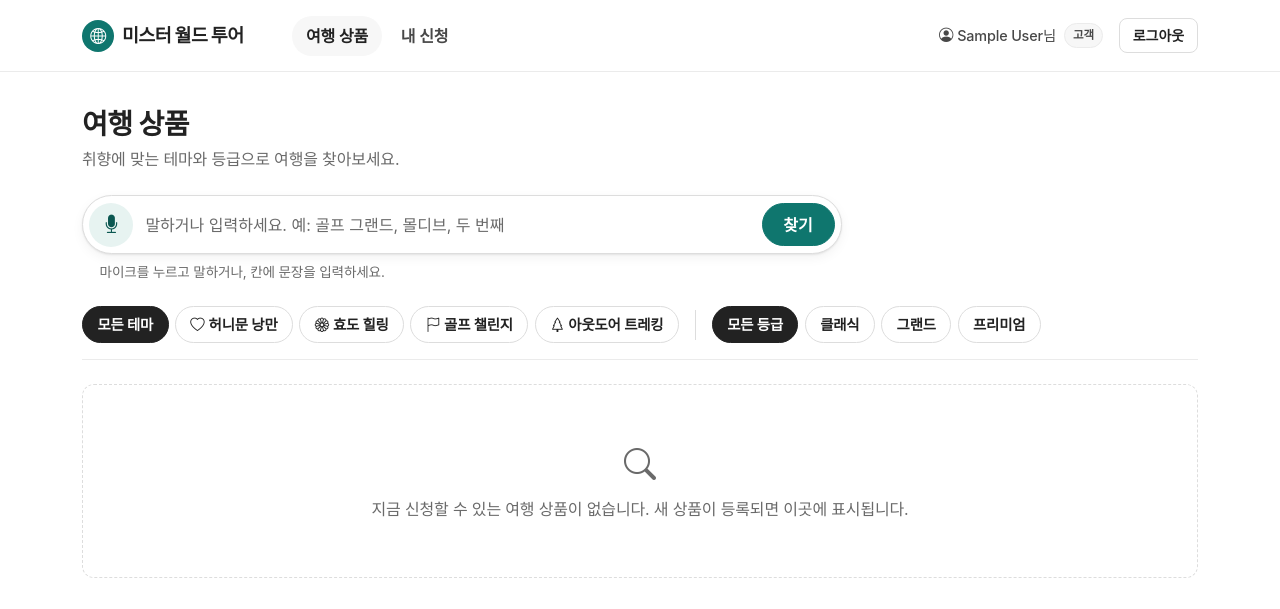
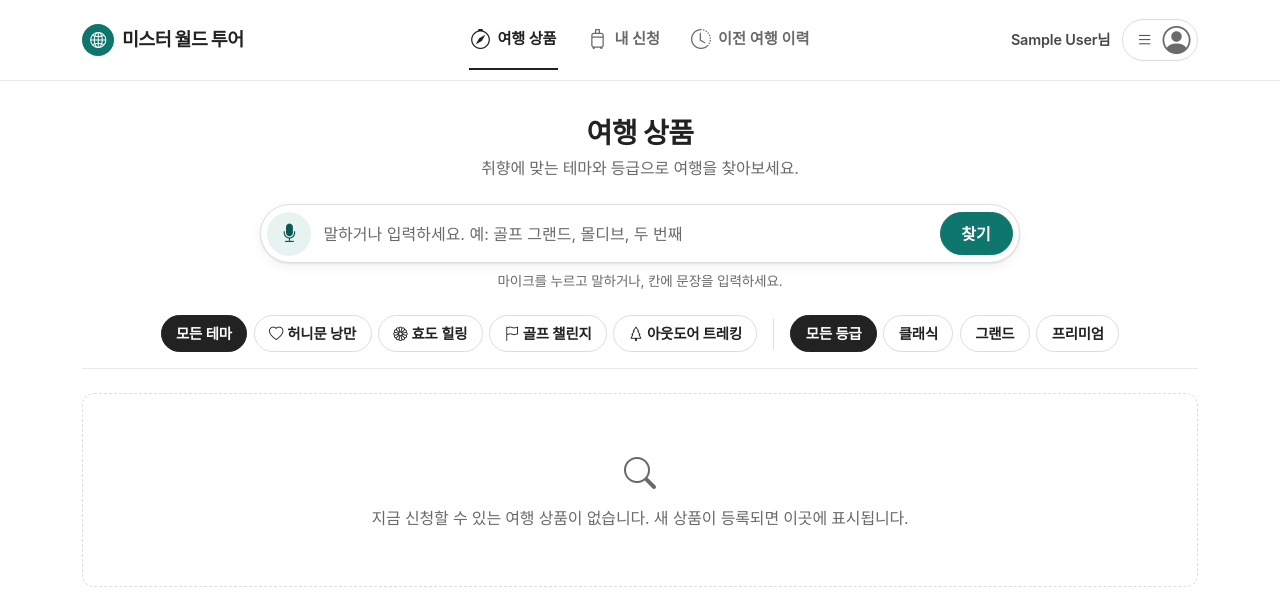
Before and after one commit to yongbeom-jeong/mister-world-tour, a Django app: page /travel/products/ in a window 1280 px wide. Shown: the top 609 px of the page. Run offline with Django 5.2, Linux system fonts and the light colour scheme; the visitor is signed in with stand-in values (Sample User, id 1); data that the repository does not hold is empty; some web fonts are replaced.

Commit message:
feat: 에어비앤비식 상단 메뉴 (가운데 아이콘 탭, 오른쪽 계정 메뉴)
- 상단 메뉴를 [로고 | 가운데 탭 | 계정 메뉴] 세 칸으로
  - 탭(아이콘 + 이름, 선택된 탭은 밑줄): 고객 여행 상품·내 신청·이전 여행 이력 / 직원 메뉴 5개 / 비로그인 테마 4개
  - 오른쪽 동그란 메뉴 버튼: 이름·아이디·역할, 바로가기, 로그아웃 (비로그인은 로그인·회원가입)
  - 휴대폰은 햄버거 대신 탭을 둘째 줄에 두고 가로로 밀어 본다
- 상품 목록: 제목·음성 검색창·필터 칩을 가운데 정렬
- AGENTS.md 상단 메뉴 규칙 갱신

Co-Authored-By: Claude Opus 5.5 <noreply@anthropic.com>

```diff
--- a/static/css/mwt.css
+++ b/static/css/mwt.css
@@ -82,15 +82,41 @@ h1, h2, h3, h4, h5, h6 { font-weight: 700; letter-spacing: -0.02em; color: var(-
 .btn-link { --bs-btn-color: var(--mwt-ink); text-decoration: underline; font-weight: 600; padding-inline: 0; }
 
 /* ---------------------------------------------------------------- 상단 메뉴 */
+/* PC: [로고 | 가운데 탭 | 계정 메뉴] 세 칸, 휴대폰: 둘째 줄에 탭 (가로로 밀어 보기) */
 .mwt-nav { background: #fff; border-bottom: 1px solid var(--mwt-line); }
-.mwt-brand { display: inline-flex; align-items: center; gap: .5rem; font-weight: 800; font-size: 1.15rem; letter-spacing: -0.03em; color: var(--mwt-ink); }
+.mwt-nav-inner { display: grid; grid-template-columns: 1fr auto 1fr; align-items: center; column-gap: 1.5rem; min-height: 80px; }
+.mwt-brand { display: inline-flex; align-items: center; gap: .5rem; font-weight: 800; font-size: 1.15rem; letter-spacing: -0.03em; color: var(--mwt-ink); text-decoration: none; justify-self: start; white-space: nowrap; }
 .mwt-brand:hover { color: var(--mwt-ink); }
 .mwt-brand-mark { display: grid; place-items: center; width: 2rem; height: 2rem; border-radius: 50%; background: var(--mwt-accent); color: #fff; font-size: 1rem; }
-.mwt-nav .nav-link { color: var(--mwt-ink-2); font-weight: 600; padding: .5rem .9rem !important; border-radius: 999px; }
-.mwt-nav .nav-link:hover { color: var(--mwt-ink); background: var(--mwt-surface); }
-.mwt-nav .nav-link.active { color: var(--mwt-ink); background: var(--mwt-surface); }
-.mwt-user { color: var(--mwt-ink-2); font-size: .9rem; font-weight: 500; }
-.mwt-role { font-size: .72rem; font-weight: 600; padding: .15rem .5rem; border-radius: 999px; background: var(--mwt-surface); color: var(--mwt-ink-2); border: 1px solid var(--mwt-line); }
+.mwt-tabs { display: flex; justify-content: center; gap: .5rem 1.75rem; }
+.mwt-tab { display: inline-flex; align-items: center; gap: .45rem; padding: .9rem .1rem; border: 0; border-bottom: 2px solid transparent; background: none; color: var(--mwt-muted); font-weight: 600; font-size: .95rem; text-decoration: none; white-space: nowrap; }
+.mwt-tab i { font-size: 1.25rem; transition: transform .15s; }
+.mwt-tab:hover { color: var(--mwt-ink); }
+.mwt-tab:hover i { transform: scale(1.08); }
+.mwt-tab.active { color: var(--mwt-ink); border-bottom-color: var(--mwt-ink); }
+.mwt-tab:focus-visible { outline: 2px solid var(--mwt-ink); outline-offset: 2px; border-radius: 4px; }
+.mwt-nav-right { justify-self: end; display: flex; align-items: center; gap: .75rem; }
+.mwt-user { color: var(--mwt-ink-2); font-size: .9rem; font-weight: 600; white-space: nowrap; }
+.mwt-nav-link { color: var(--mwt-ink); font-weight: 600; font-size: .9rem; text-decoration: none; padding: .55rem .8rem; border-radius: 999px; white-space: nowrap; }
+.mwt-nav-link:hover { background: var(--mwt-surface); color: var(--mwt-ink); }
+.mwt-menu-btn { display: inline-flex; align-items: center; gap: .6rem; padding: .35rem .4rem .35rem .8rem; border: 1px solid var(--mwt-line-strong); border-radius: 999px; background: #fff; color: var(--mwt-ink-2); font-size: 1.05rem; transition: box-shadow .15s; }
+.mwt-menu-btn .bi-person-circle { font-size: 1.75rem; color: var(--mwt-muted); line-height: 1; }
+.mwt-menu-btn:hover, .mwt-menu-btn[aria-expanded="true"] { box-shadow: var(--mwt-shadow-sm); }
+.mwt-menu-btn:focus-visible { outline: 2px solid var(--mwt-ink); outline-offset: 2px; }
+.mwt-menu { min-width: 15rem; padding: .5rem 0; border: 0; border-radius: var(--mwt-radius); box-shadow: 0 8px 28px rgba(0, 0, 0, .16); }
+.mwt-menu .dropdown-item { padding: .65rem 1.1rem; font-size: .95rem; color: var(--mwt-ink); }
+.mwt-menu .dropdown-item:hover, .mwt-menu .dropdown-item:focus { background: var(--mwt-surface); color: var(--mwt-ink); }
+.mwt-menu .dropdown-divider { border-color: var(--mwt-line); margin: .4rem 0; }
+.mwt-menu-head { padding: .5rem 1.1rem .4rem; }
+.mwt-role { font-size: .72rem; font-weight: 600; padding: .1rem .45rem; border-radius: 999px; background: var(--mwt-surface); color: var(--mwt-ink-2); border: 1px solid var(--mwt-line); }
+@media (max-width: 991.98px) {
+  .mwt-nav-inner { grid-template-columns: 1fr auto; min-height: 0; padding-top: .6rem; }
+  .mwt-tabs { grid-column: 1 / -1; order: 3; justify-content: safe center; overflow-x: auto; scrollbar-width: none; margin-inline: -.75rem; padding-inline: .75rem; gap: 1.25rem; }
+  .mwt-tabs::-webkit-scrollbar { display: none; }
+  .mwt-tab { padding: .7rem .1rem; font-size: .88rem; }
+  .mwt-tab i { font-size: 1.1rem; }
+}
+@media (max-width: 380px) { .mwt-brand-name { font-size: 1rem; } }
 
 /* ---------------------------------------------------------------- 페이지 머리 (내부 페이지 공통) */
 .mwt-page-head { padding: 2.25rem 0 1.25rem; }
@@ -336,7 +362,7 @@ input:disabled + .option-tile { opacity: .45; cursor: not-allowed; }
 .table thead th { font-size: .82rem; font-weight: 600; color: var(--mwt-muted); }
 
 /* 음성·문장으로 찾기: [마이크][입력칸][찾기] 한 줄 */
-.voice-search { max-width: 760px; margin: 1.5rem 0 1.5rem; }
+.voice-search { max-width: 760px; margin: 1.5rem auto; }
 .voice-search-bar { display: flex; align-items: center; gap: .5rem; padding: .4rem; background: #fff; border: 1px solid var(--mwt-line-strong); border-radius: 999px; box-shadow: var(--mwt-shadow-sm); }
 .voice-search-bar:focus-within { border-color: var(--mwt-ink); box-shadow: 0 0 0 1px var(--mwt-ink), var(--mwt-shadow-sm); }
 .voice-input { flex: 1; min-width: 0; border: 0; outline: none; background: transparent; padding: .5rem .25rem; font-size: 1rem; color: var(--mwt-ink); }
@@ -348,7 +374,7 @@ input:disabled + .option-tile { opacity: .45; cursor: not-allowed; }
 .mic-btn:disabled { background: var(--mwt-surface); color: var(--mwt-muted); cursor: not-allowed; }
 .mic-btn.listening { background: var(--mwt-danger); color: #fff; animation: pulse 1.2s infinite; }
 @keyframes pulse { 0% { box-shadow: 0 0 0 0 rgba(193, 53, 21, .45); } 70% { box-shadow: 0 0 0 12px rgba(193, 53, 21, 0); } 100% { box-shadow: 0 0 0 0 rgba(193, 53, 21, 0); } }
-.voice-status { font-size: .85rem; color: var(--mwt-muted); margin: .5rem 0 0 1.1rem; }
+.voice-status { font-size: .85rem; color: var(--mwt-muted); margin: .5rem 0 0; text-align: center; }
 
 /* ---------------------------------------------------------------- 푸터 */
 .mwt-footer { background: var(--mwt-surface); border-top: 1px solid var(--mwt-line); color: var(--mwt-ink-2); padding: 3rem 0 1.5rem; margin-top: 4rem; font-size: .9rem; }
@@ -378,8 +404,8 @@ input:disabled + .option-tile { opacity: .45; cursor: not-allowed; }
 .guide-grid dd { margin: 0; line-height: 1.65; color: var(--mwt-muted); font-size: .92rem; }
 
 /* ---------------------------------------------------------------- 상품 목록 */
-.catalog-toolbar { display: flex; align-items: center; justify-content: space-between; gap: 1rem; flex-wrap: wrap; padding: 0 0 1rem; border-bottom: 1px solid var(--mwt-line); margin-bottom: 1.5rem; }
-.catalog-filters { display: flex; align-items: center; gap: .75rem; flex-wrap: wrap; flex: 1 1 32rem; min-width: 0; }
+.catalog-toolbar { display: flex; align-items: center; justify-content: center; gap: 1rem; flex-wrap: wrap; padding: 0 0 1rem; border-bottom: 1px solid var(--mwt-line); margin-bottom: 1.5rem; }
+.catalog-filters { display: flex; align-items: center; justify-content: center; gap: .75rem; flex-wrap: wrap; flex: 0 1 auto; min-width: 0; }
 .catalog-filters .chip-group { gap: .4rem; }
 .catalog-filters .chip-group .btn { padding: .4rem .9rem; font-size: .9rem; }
 .catalog-filters .divider { width: 1px; align-self: stretch; background: var(--mwt-line-strong); margin: .2rem .25rem; }
@@ -443,7 +469,3 @@ input:disabled + .option-tile { opacity: .45; cursor: not-allowed; }
 .empty-state i { font-size: 2rem; color: var(--mwt-muted); }
 
 /* ---------------------------------------------------------------- PC */
-@media (min-width: 992px) {
-  .mwt-nav { min-height: 72px; }
-  .mwt-nav .navbar-brand { margin-right: 1.5rem; }
-}
--- a/templates/base.html
+++ b/templates/base.html
@@ -7,53 +7,74 @@
   <link href="https://cdn.jsdelivr.net/gh/orioncactus/pretendard@v1.3.9/dist/web/variable/pretendardvariable-dynamic-subset.min.css" rel="stylesheet">
   <link href="https://cdn.jsdelivr.net/npm/bootstrap@5.3.3/dist/css/bootstrap.min.css" rel="stylesheet">
   <link href="https://cdn.jsdelivr.net/npm/bootstrap-icons@1.11.3/font/bootstrap-icons.min.css" rel="stylesheet">
-  <link href="{% static 'css/mwt.css' %}?v=20261113-13" rel="stylesheet">
+  <link href="{% static 'css/mwt.css' %}?v=20261114-2" rel="stylesheet">
   {% block extra_head %}{% endblock %}
 </head>
 <body class="d-flex flex-column min-vh-100 {% if user.is_staff_member %}mwt-staff{% endif %} {% block page_class %}{% endblock %}">
   {% with url=request.resolver_match.url_name ns=request.resolver_match.namespace %}
-  <nav class="navbar navbar-expand-lg navbar-light mwt-nav py-2 sticky-top">
-    <div class="container">
-      <a class="navbar-brand mwt-brand" href="{% url 'home' %}">
-        <span class="mwt-brand-mark" aria-hidden="true"><i class="bi bi-globe2"></i></span>미스터 월드 투어
+  {# 상단 메뉴: 로고(왼쪽) · 역할별 탭(가운데) · 계정 메뉴(오른쪽). 휴대폰에서는 탭이 둘째 줄로 내려간다 #}
+  <header class="mwt-nav sticky-top">
+    <div class="container mwt-nav-inner">
+      <a class="mwt-brand" href="{% url 'home' %}">
+        <span class="mwt-brand-mark" aria-hidden="true"><i class="bi bi-globe2"></i></span><span class="mwt-brand-name">미스터 월드 투어</span>
       </a>
-      <button class="navbar-toggler border-0" type="button" data-bs-toggle="collapse" data-bs-target="#mainNav"
-              aria-controls="mainNav" aria-expanded="false" aria-label="메뉴 열기">
-        <span class="navbar-toggler-icon"></span>
-      </button>
-      <div class="collapse navbar-collapse" id="mainNav">
-        <ul class="navbar-nav ms-lg-4 me-auto gap-lg-1">
+
+      <nav class="mwt-tabs" aria-label="주 메뉴">
         {% if user.is_authenticated and user.is_customer %}
-            <li class="nav-item"><a class="nav-link {% if url == 'products' or url == 'product_detail' or url == 'apply' %}active{% endif %}" href="{% url 'travel:products' %}">여행 상품</a></li>
-            <li class="nav-item"><a class="nav-link {% if url == 'my_applications' or url == 'application_detail' %}active{% endif %}" href="{% url 'travel:my_applications' %}">내 신청</a></li>
+          <a class="mwt-tab {% if url == 'products' or url == 'product_detail' or url == 'apply' %}active{% endif %}" href="{% url 'travel:products' %}"><i class="bi bi-compass" aria-hidden="true"></i>여행 상품</a>
+          <a class="mwt-tab {% if url == 'my_applications' or url == 'application_detail' %}active{% endif %}" href="{% url 'travel:my_applications' %}"><i class="bi bi-suitcase2" aria-hidden="true"></i>내 신청</a>
+          <button type="button" class="mwt-tab" data-history-open><i class="bi bi-clock-history" aria-hidden="true"></i>이전 여행 이력</button>
         {% elif user.is_authenticated and user.is_staff_member %}
-            <li class="nav-item"><a class="nav-link {% if url == 'product_register' %}active{% endif %}" href="{% url 'travel:product_register' %}">상품 등록</a></li>
-            <li class="nav-item"><a class="nav-link {% if url == 'product_manage' or url == 'product_manage_detail' %}active{% endif %}" href="{% url 'travel:product_manage' %}">상품 관리</a></li>
-            <li class="nav-item"><a class="nav-link {% if ns == 'souvenir' and url == 'stock' %}active{% endif %}" href="{% url 'souvenir:stock' %}">기념품 입고</a></li>
-            <li class="nav-item"><a class="nav-link {% if ns == 'souvenir' and url != 'stock' %}active{% endif %}" href="{% url 'souvenir:manage' %}">기념품 관리</a></li>
-            <li class="nav-item"><a class="nav-link {% if ns == 'sms' %}active{% endif %}" href="{% url 'sms:logs' %}">문자 기록</a></li>
+          <a class="mwt-tab {% if url == 'product_register' %}active{% endif %}" href="{% url 'travel:product_register' %}"><i class="bi bi-plus-square" aria-hidden="true"></i>상품 등록</a>
+          <a class="mwt-tab {% if url == 'product_manage' or url == 'product_manage_detail' %}active{% endif %}" href="{% url 'travel:product_manage' %}"><i class="bi bi-card-list" aria-hidden="true"></i>상품 관리</a>
+          <a class="mwt-tab {% if ns == 'souvenir' and url == 'stock' %}active{% endif %}" href="{% url 'souvenir:stock' %}"><i class="bi bi-box-arrow-in-down" aria-hidden="true"></i>기념품 입고</a>
+          <a class="mwt-tab {% if ns == 'souvenir' and url != 'stock' %}active{% endif %}" href="{% url 'souvenir:manage' %}"><i class="bi bi-box-seam" aria-hidden="true"></i>기념품 관리</a>
+          <a class="mwt-tab {% if ns == 'sms' %}active{% endif %}" href="{% url 'sms:logs' %}"><i class="bi bi-chat-dots" aria-hidden="true"></i>문자 기록</a>
         {% else %}
           {% for t in site_themes %}
-              <li class="nav-item d-lg-none d-xl-block"><a class="nav-link" href="{% url 'home' %}#themes">{{ t.label|cut:" 투어" }}</a></li>
+            <a class="mwt-tab" href="{% url 'home' %}#themes"><i class="bi {{ t.icon }}" aria-hidden="true"></i>{{ t.label|cut:" 투어" }}</a>
           {% endfor %}
         {% endif %}
-        </ul>
-        <div class="d-flex align-items-center gap-2 mt-3 mt-lg-0">
+      </nav>
+
+      <div class="mwt-nav-right">
         {% if user.is_authenticated %}
-            <span class="mwt-user"><i class="bi bi-person-circle me-1"></i>{{ user.name|default:user.username }}님</span>
-            <span class="mwt-role">{{ user.get_role_display }}</span>
-            <form method="post" action="{% url 'members:logout' %}" class="ms-2">
+          <span class="mwt-user d-none d-xl-inline">{{ user.name|default:user.username }}님</span>
+        {% else %}
+          <a class="mwt-nav-link d-none d-sm-inline" href="{% url 'members:login' %}">로그인</a>
+        {% endif %}
+        <div class="dropdown">
+          <button type="button" class="mwt-menu-btn" data-bs-toggle="dropdown" data-bs-offset="0,10" aria-expanded="false" aria-label="계정 메뉴">
+            <i class="bi bi-list" aria-hidden="true"></i><i class="bi bi-person-circle" aria-hidden="true"></i>
+          </button>
+          <div class="dropdown-menu dropdown-menu-end mwt-menu">
+            {% if user.is_authenticated %}
+              <div class="mwt-menu-head">
+                <div class="fw-bold">{{ user.name|default:user.username }}님</div>
+                <div class="small text-muted">{{ user.username }} · <span class="mwt-role">{{ user.get_role_display }}</span></div>
+              </div>
+              <hr class="dropdown-divider">
+              {% if user.is_customer %}
+                <a class="dropdown-item" href="{% url 'travel:products' %}">여행 상품</a>
+                <a class="dropdown-item" href="{% url 'travel:my_applications' %}">내 신청</a>
+                <button type="button" class="dropdown-item" data-history-open>이전 여행 이력</button>
+              {% else %}
+                <a class="dropdown-item" href="{% url 'home' %}">직원 메뉴 홈</a>
+              {% endif %}
+              <hr class="dropdown-divider">
+              <form method="post" action="{% url 'members:logout' %}">
                 {% csrf_token %}
-              <button class="btn btn-outline-primary btn-sm">로그아웃</button>
+                <button class="dropdown-item">로그아웃</button>
               </form>
             {% else %}
-            <a class="btn btn-outline-primary btn-sm" href="{% url 'members:login' %}">로그인</a>
-            <a class="btn btn-primary btn-sm" href="{% url 'members:signup' %}">회원가입</a>
+              <a class="dropdown-item fw-semibold" href="{% url 'members:login' %}">로그인</a>
+              <a class="dropdown-item" href="{% url 'members:signup' %}">회원가입</a>
             {% endif %}
           </div>
         </div>
       </div>
-  </nav>
+    </div>
+  </header>
   {% endwith %}
 
   {% block page_head %}{% endblock %}
--- a/templates/travel/customer/products.html
+++ b/templates/travel/customer/products.html
@@ -3,7 +3,7 @@
 {% block title %}여행 상품 | 미스터 월드 투어{% endblock %}
 
 {% block page_head %}
-  <section class="mwt-page-head pb-0">
+  <section class="mwt-page-head pb-0 text-center">
     <div class="container">
       <h1>{% for v, label in themes %}{% if v == theme %}{{ label }}{% endif %}{% endfor %}{% if not theme %}여행 상품{% endif %}</h1>
       <p>{% if theme %}{{ theme|theme_info:"tagline" }}{% else %}취향에 맞는 테마와 등급으로 여행을 찾아보세요.{% endif %}</p>
```
Also changed, not shown: AGENTS.md (+2 -1 lines). Lines whose indentation alone changed are shown as unchanged.
